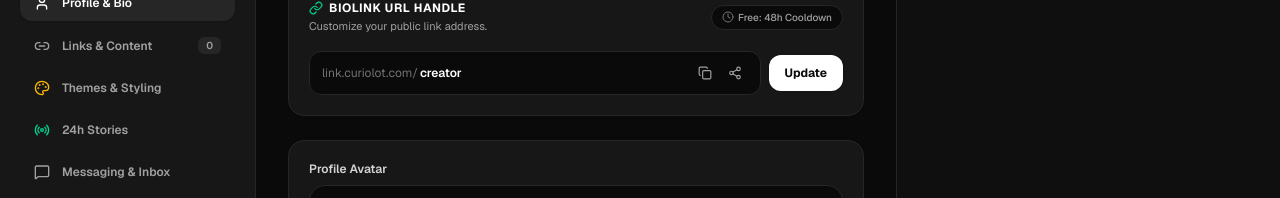
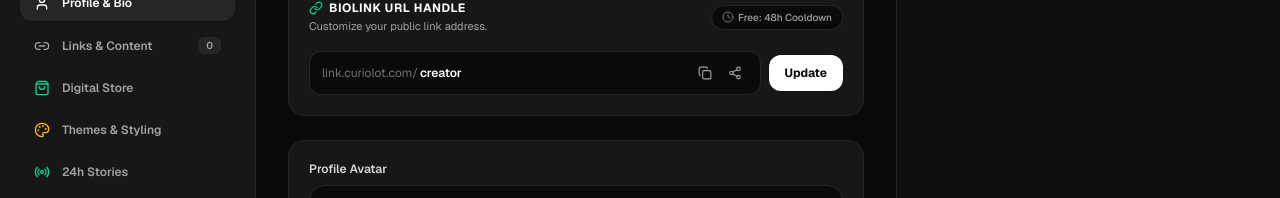
Before and after one commit to mocharies85/biolink-portal, a Next.js app: page /admin in a window 1280 px wide. Shown: the part 125-323 px from the top of the page. Built offline with nearby package versions, Linux system fonts and the light colour scheme; no server answers; sample sign-in values are in the browser's storage.

Commit message:
feat: add digital store to admin

```diff
--- a/app/admin/page.tsx
+++ b/app/admin/page.tsx
@@ -15,6 +15,7 @@ import {
   QrCode,
   Palette,
   Briefcase,
+  ShoppingBag,
 } from 'lucide-react';
 
 import {
@@ -38,6 +39,7 @@ import TabStories from './components/TabStories';
 import TabInbox from './components/TabInbox';
 import TabAnalytics from './components/TabAnalytics';
 import TabMediaKit from './components/TabMediaKit';
+import TabStore from './components/TabStore';
 import PhoneMockup from './components/PhoneMockup';
 import AdminModals from './components/AdminModals';
 
@@ -47,7 +49,7 @@ export default function AdminDashboard() {
 
   // Active Tab State
   const [activeTab, setActiveTab] = useState<
-    'profile' | 'links' | 'themes' | 'stories' | 'inbox' | 'analytics' | 'mediakit'
+    'profile' | 'links' | 'themes' | 'stories' | 'inbox' | 'analytics' | 'mediakit' | 'store'
   >('profile');
 
   // User & Auth State
@@ -98,7 +100,7 @@ export default function AdminDashboard() {
   const [detailedData, setDetailedData] = useState<DetailedAnalyticsData | null>(null);
   const [loadingDetailed, setLoadingDetailed] = useState(false);
 
-  // Media Kit State (Default: 0 / Kosong & OFF untuk user baru)
+  // Media Kit State
   const [mediaKit, setMediaKit] = useState<MediaKitData>({
     is_enabled: false,
     headline: 'Content Creator & Brand Partner',
@@ -112,7 +114,6 @@ export default function AdminDashboard() {
     rate_cards: [],
   });
 
-  // Ref untuk melacak perubahan jumlah paket secara real-time
   const prevPackagesCountRef = useRef<number>(0);
 
   // Modals Visibility
@@ -147,17 +148,14 @@ export default function AdminDashboard() {
     liveProfileUrl
   )}`;
 
-  // Logika Otomatis ON/OFF Media Kit Berdasarkan Jumlah Paket
+  // Automatically enable/disable Media Kit based on available packages
   useEffect(() => {
     const currentCount = mediaKit.rate_cards?.length || 0;
     const prevCount = prevPackagesCountRef.current;
 
-    // Jika paket 0 -> Otomatis paksa OFF
     if (currentCount === 0 && mediaKit.is_enabled) {
       setMediaKit((prev) => ({ ...prev, is_enabled: false }));
-    }
-    // Jika awalnya 0 paket lalu bertambah ada paket -> Default otomatis ON
-    else if (prevCount === 0 && currentCount > 0 && !mediaKit.is_enabled) {
+    } else if (prevCount === 0 && currentCount > 0 && !mediaKit.is_enabled) {
       setMediaKit((prev) => ({ ...prev, is_enabled: true }));
     }
 
@@ -501,6 +499,18 @@ export default function AdminDashboard() {
             </button>
 
             <button
+              onClick={() => setActiveTab('store')}
+              className={`w-full flex items-center gap-3 px-3.5 py-2.5 rounded-xl text-xs font-semibold transition ${
+                activeTab === 'store'
+                  ? 'bg-neutral-800 text-white shadow-sm'
+                  : 'text-neutral-400 hover:text-white hover:bg-neutral-850'
+              }`}
+            >
+              <ShoppingBag className="w-4 h-4 text-emerald-400" />
+              <span>Digital Store</span>
+            </button>
+
+            <button
               onClick={() => setActiveTab('themes')}
               className={`w-full flex items-center gap-3 px-3.5 py-2.5 rounded-xl text-xs font-semibold transition ${
                 activeTab === 'themes'
@@ -653,6 +663,13 @@ export default function AdminDashboard() {
           />
         )}
 
+        {activeTab === 'store' && (
+          <TabStore
+            activeUsername={activeUsername}
+            isProUser={isProUser}
+          />
+        )}
+
         {activeTab === 'themes' && (
           <TabThemes
             profile={profile}
```
